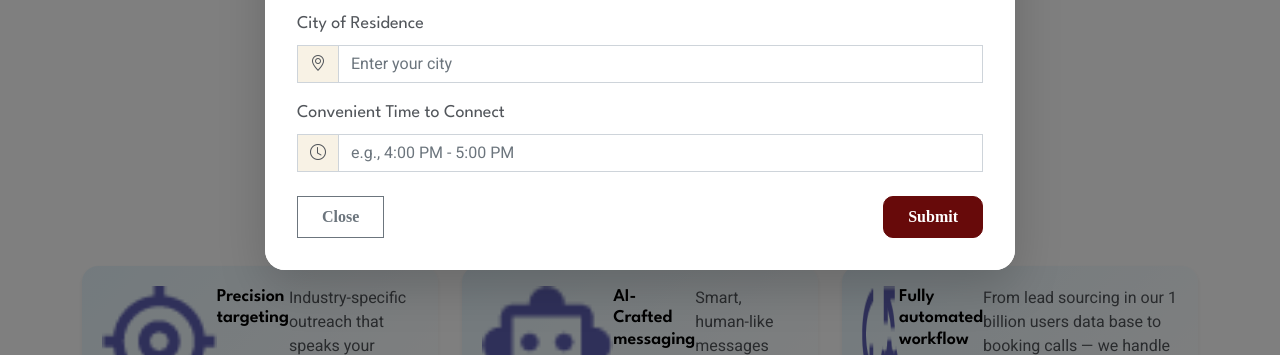
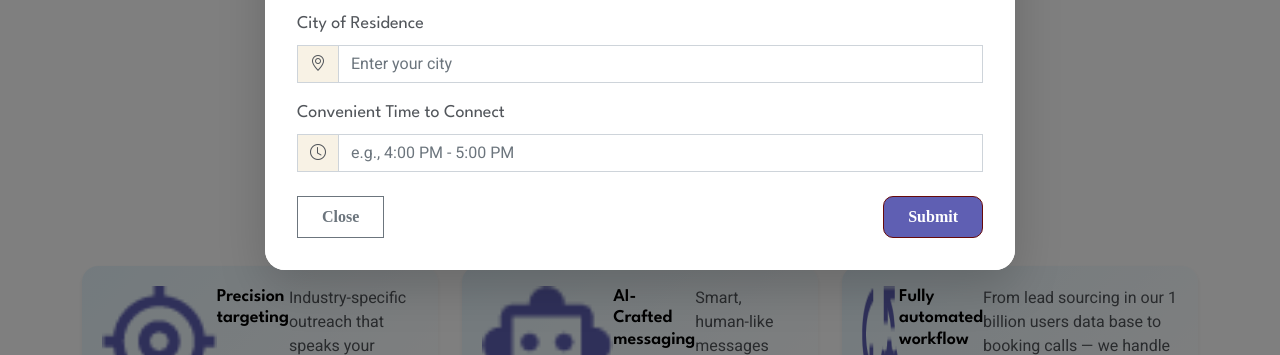
Before and after one commit to cratonoid/AIcelerate, a plain HTML site: page index.html in a window 1280 px wide. Both pictures are taken after a click on the link "Let's Connect". Shown: the part 1508-1863 px from the top of the page. Drawn offline with nearby package versions, Linux system fonts and the light colour scheme; some packages are replaced by stand-ins of ours; files that its build step writes are made by us from their sources; a script that the page names is missing; a web font is replaced by a local one.

Commit message:
new code

```diff
--- a/index.html
+++ b/index.html
@@ -1193,7 +1193,7 @@ src="https://www.facebook.com/tr?id=1219226336561767&ev=PageView&noscript=1"
 
                             <div class="d-flex justify-content-between mt-4">
                                 <button type="button" class="btn btn-outline-secondary px-4 py-2" data-bs-dismiss="modal">Close</button>
-                                <button type="submit" class="btn btn-primary px-4 py-2" id="submitForm">Submit</button>
+                                <button type="submit" class="btn btn-primary px-4 py-2" id="submitForm" style="background-color: #5f5fb3;">Submit</button>
                             </div>
                         </div>
                     </form>
```
Also changed, not shown: thankyou.html (+1 -1 lines).
